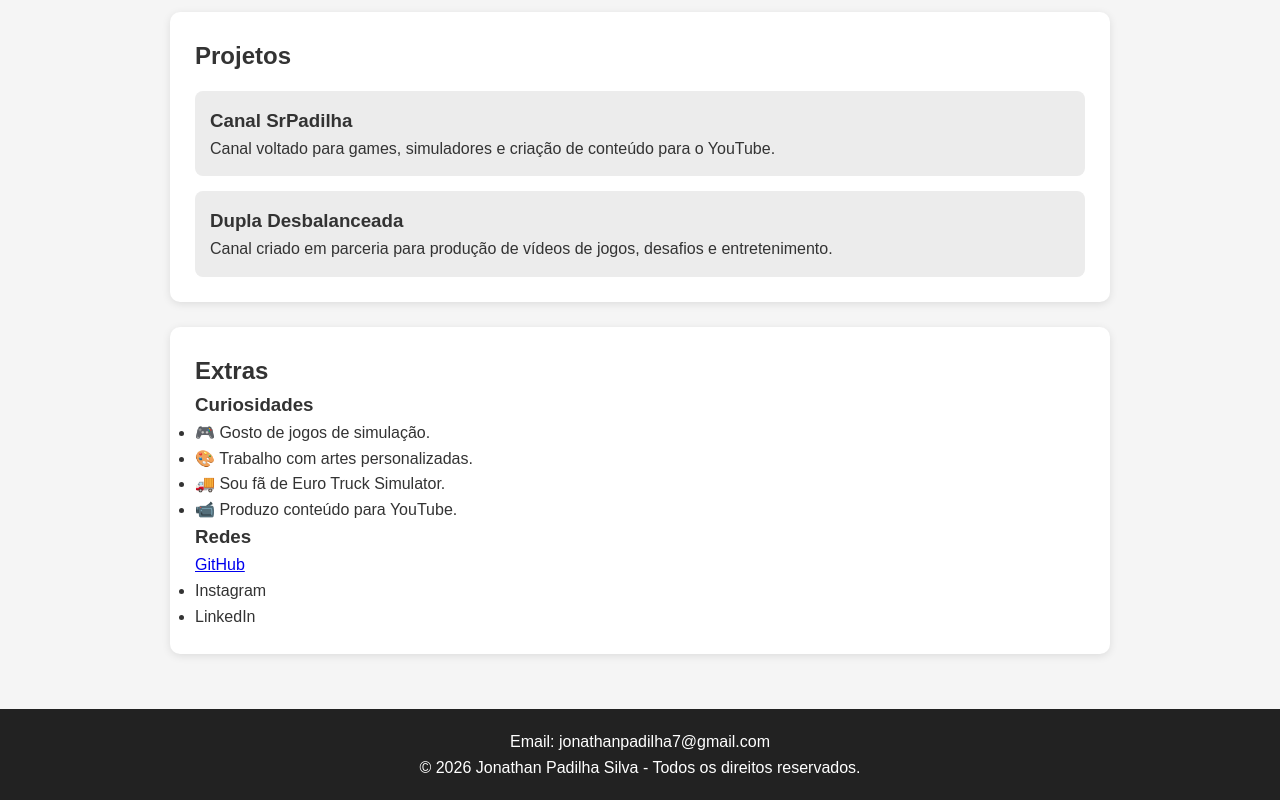
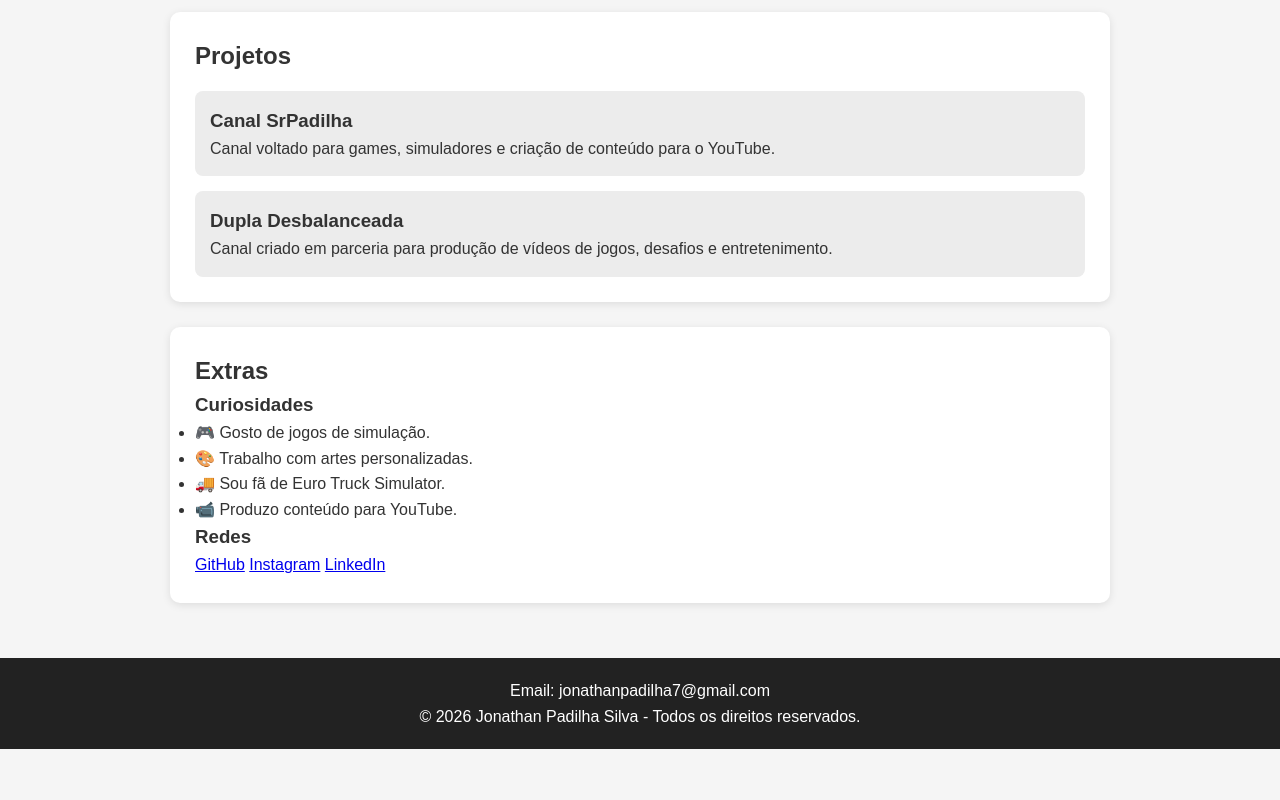
Before and after one commit to SrPadilha7/mapa-portifolio, a plain HTML site: page index.html in a window 1280 px wide. Shown: the part 986-1786 px from the top of the page. After the commit the page ends 1735 px from the top, so only its background shows below. Drawn offline with Linux system fonts and the light colour scheme.

Commit message:
Atualizar o index.html
link redes sociais

```diff
--- a/index.html
+++ b/index.html
@@ -82,9 +82,9 @@
             </ul>
             <h3>Redes</h3>
             <ul>
-                <a href="https://www.linkedin.com/in/jonathan-padilha-silva-534326131?utm_source=share_via&utm_content=profile&utm_medium=member_android">GitHub</a>
-                <li>Instagram</li>
-                <li>LinkedIn</li>
+                <a href="https://github.com/SrPadilha7">GitHub</a>
+                <a href="https://www.instagram.com/srpadilha.ofc?igsh=eG5vYXBzamhnc2Fz">Instagram</a>
+                <a href="https://www.linkedin.com/in/jonathan-padilha-silva-534326131?utm_source=share_via&utm_content=profile&utm_medium=member_android">LinkedIn</a>
             </ul>
         </aside>
     </main>
```
